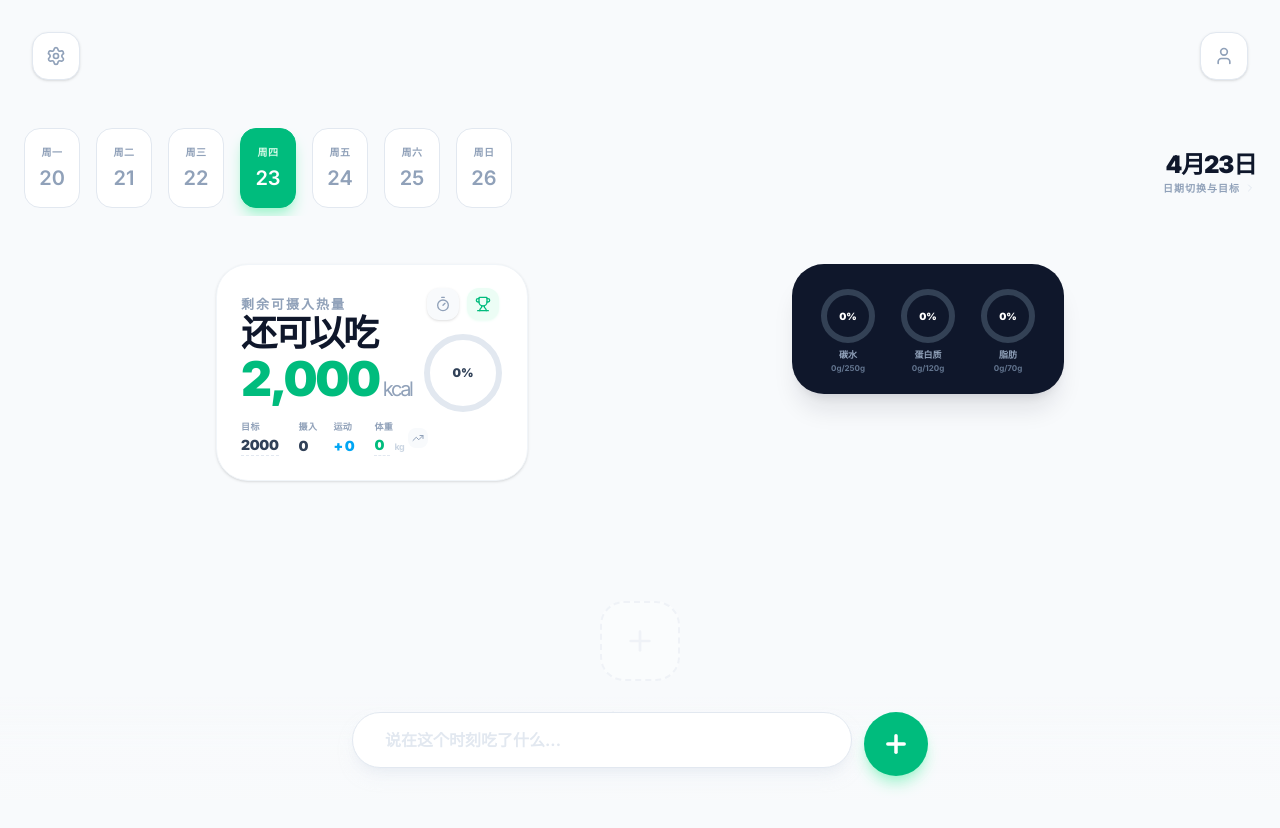
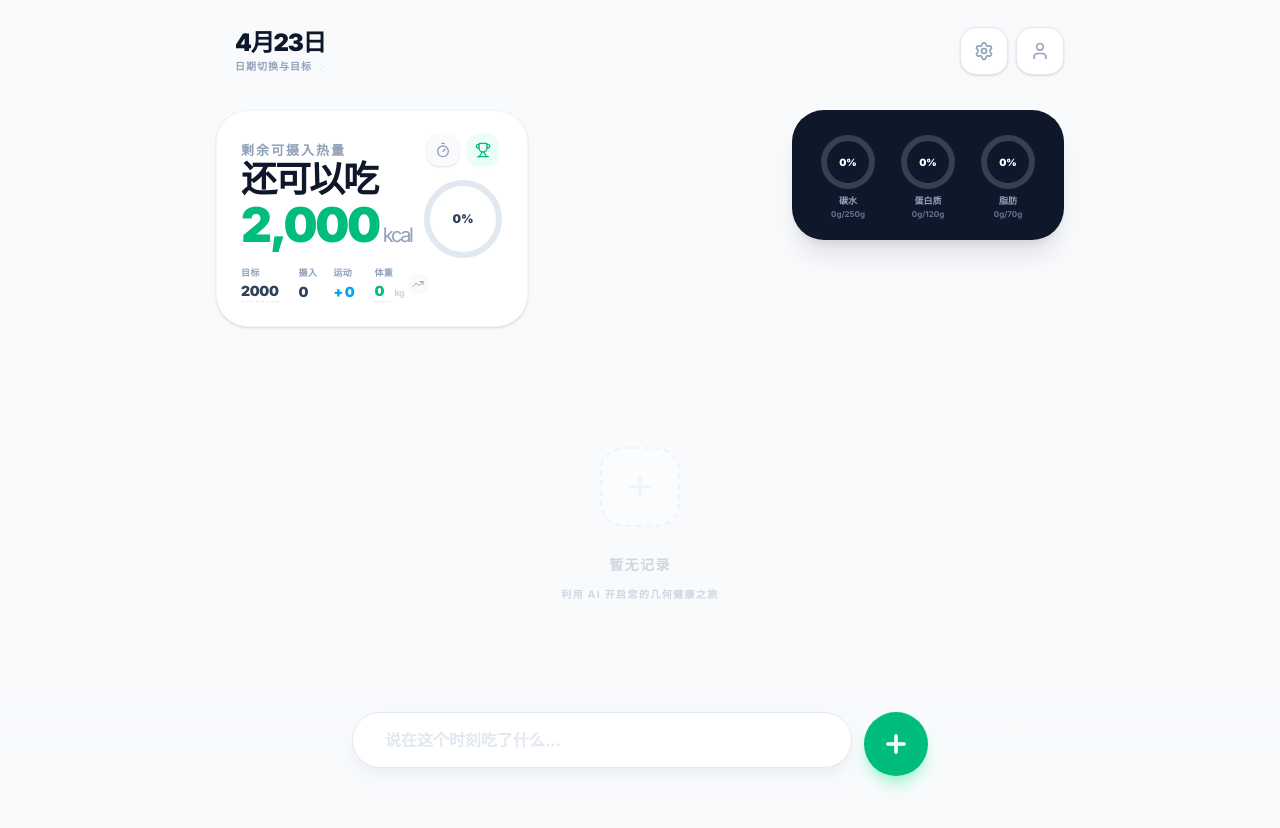
Before and after one commit to zhiceji/Calorie-Counter, a React (Vite) app: page / in a window 1280 px wide. Shown: the top 828 px of the page. Built offline with nearby package versions, Linux system fonts and the light colour scheme.

Commit message:
refactor: 简化布局，日期切换移至左侧

```diff
--- a/src/App.tsx
+++ b/src/App.tsx
@@ -74,21 +74,6 @@ export default function App() {
 
   return (
     <div className="min-h-screen bg-slate-50 pb-32 font-sans selection:bg-emerald-100 selection:text-emerald-900">
-      <header className="flex justify-between items-center px-8 pt-8 pb-4">
-        <button
-          onClick={() => setIsTargetOpen(true)}
-          className="w-12 h-12 bg-white border border-slate-200 rounded-2xl flex items-center justify-center shadow-sm text-slate-400 transition-all hover:bg-emerald-500 hover:text-white hover:border-emerald-500 group"
-        >
-          <Settings size={20} className="group-hover:scale-110 transition-transform" />
-        </button>
-        <button
-          onClick={() => setIsSettingsOpen(true)}
-          className="w-12 h-12 bg-white border border-slate-200 rounded-2xl flex items-center justify-center shadow-sm text-slate-400 transition-all hover:bg-slate-900 hover:text-white group"
-        >
-          <User size={20} className="group-hover:scale-110 transition-transform" />
-        </button>
-      </header>
-
       <TargetModal
         isOpen={isTargetOpen}
         onClose={() => setIsTargetOpen(false)}
@@ -111,6 +96,22 @@ export default function App() {
         selectedDate={selectedDate}
         onDateSelect={setSelectedDate}
         onOpenMonthView={() => setIsCalendarOpen(true)}
+        headerButtons={
+          <div className="flex gap-2">
+            <button
+              onClick={() => setIsTargetOpen(true)}
+              className="w-12 h-12 bg-white border border-slate-200 rounded-2xl flex items-center justify-center shadow-sm text-slate-400 transition-all hover:bg-emerald-500 hover:text-white hover:border-emerald-500 group"
+            >
+              <Settings size={20} className="group-hover:scale-110 transition-transform" />
+            </button>
+            <button
+              onClick={() => setIsSettingsOpen(true)}
+              className="w-12 h-12 bg-white border border-slate-200 rounded-2xl flex items-center justify-center shadow-sm text-slate-400 transition-all hover:bg-slate-900 hover:text-white group"
+            >
+              <User size={20} className="group-hover:scale-110 transition-transform" />
+            </button>
+          </div>
+        }
       />
 
       <main className="max-w-4xl mx-auto mt-4">
--- a/src/components/CalendarStrip.tsx
+++ b/src/components/CalendarStrip.tsx
@@ -1,58 +1,33 @@
 import React from 'react';
-import { format, addDays, startOfWeek, isSameDay } from 'date-fns';
-import { zhCN } from 'date-fns/locale';
-import { cn } from '../lib/utils';
+import { format } from 'date-fns';
 import { ChevronRight } from 'lucide-react';
 
 interface CalendarStripProps {
   selectedDate: Date;
   onDateSelect: (date: Date) => void;
   onOpenMonthView: () => void;
+  headerButtons?: React.ReactNode;
 }
 
-export function CalendarStrip({ selectedDate, onDateSelect, onOpenMonthView }: CalendarStripProps) {
-  const startDate = startOfWeek(new Date(), { weekStartsOn: 1 });
-  const weekDays = Array.from({ length: 7 }).map((_, i) => addDays(startDate, i));
-
+export function CalendarStrip({ selectedDate, onOpenMonthView, headerButtons }: CalendarStripProps) {
   return (
-    <div className="flex justify-between px-6 py-8 bg-transparent">
-      <div className="flex space-x-4 overflow-x-auto no-scrollbar pb-2 flex-1 md:mr-8 pr-4">
-        {weekDays.map((day) => {
-          const isSelected = isSameDay(day, selectedDate);
-
-          return (
-            <button
-              key={day.toISOString()}
-              onClick={() => onDateSelect(day)}
-              className={cn(
-                "flex flex-col items-center justify-center min-w-[3.5rem] w-14 h-20 rounded-2xl transition-all duration-300 border",
-                isSelected
-                  ? "bg-emerald-500 text-white shadow-lg shadow-emerald-200 border-emerald-500"
-                  : "bg-white border-slate-200 text-slate-400 hover:border-emerald-200"
-              )}
-            >
-              <span className={cn("text-[10px] font-bold uppercase tracking-wider mb-1", isSelected ? "text-emerald-100" : "text-slate-400")}>
-                {format(day, 'EEE', { locale: zhCN })}
-              </span>
-              <span className="text-xl font-semibold">
-                {format(day, 'd')}
-              </span>
-            </button>
-          );
-        })}
-      </div>
+    <div className="max-w-4xl mx-auto px-6" style={{ paddingTop: '19px', paddingBottom: '12px' }}>
+      <div className="flex justify-between items-center">
         <button
           onClick={onOpenMonthView}
-        className="text-right hidden sm:block hover:bg-white hover:shadow-lg hover:shadow-slate-200/50 p-4 -m-4 rounded-[32px] transition-all group"
+          className="text-left hover:bg-white hover:shadow-lg hover:shadow-slate-200/50 p-4 -m-2 rounded-[32px] transition-all group"
+          style={{ marginLeft: '3px' }}
         >
           <h2 className="text-2xl font-black text-slate-900 tracking-tighter group-hover:text-emerald-500 transition-colors">
             {format(selectedDate, 'M月d日')}
           </h2>
-        <p className="text-slate-400 text-[10px] font-black uppercase tracking-widest flex items-center justify-end">
+          <p className="text-slate-400 text-[10px] font-black uppercase tracking-widest flex items-center">
             日期切换与目标
             <ChevronRight size={12} className="ml-1 text-slate-200 group-hover:text-emerald-300 transition-colors" />
           </p>
         </button>
+        {headerButtons}
+      </div>
     </div>
   );
 }
```
Lines whose indentation alone changed are shown as unchanged.
